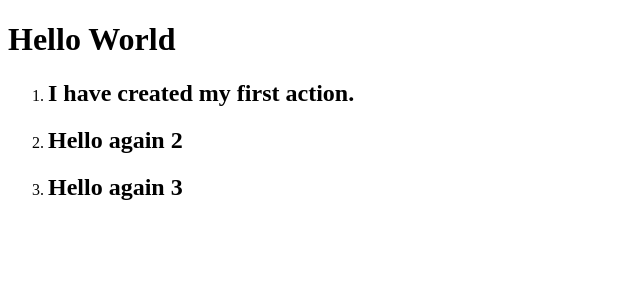
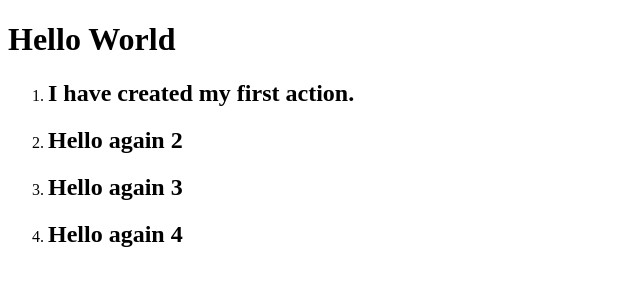
Before and after one commit to ShahzaibSE/panacloud-bootcamp-2020, a plain HTML site: page index.html in a window 1280 px wide. Shown: the whole page, without its empty margins (0-640 px from the left). Drawn offline with Linux system fonts and the light colour scheme.

Commit message:
index.html file changed.

```diff
--- a/index.html
+++ b/index.html
@@ -12,6 +12,7 @@
          <li><h2>I have created my first action.</h2></li>
          <li><h2>Hello again 2</h2></li>
          <li><h2>Hello again 3</h2></li>
+         <li><h2>Hello again 4</h2></li>
      </ol>
     </div>
  </body>
```
